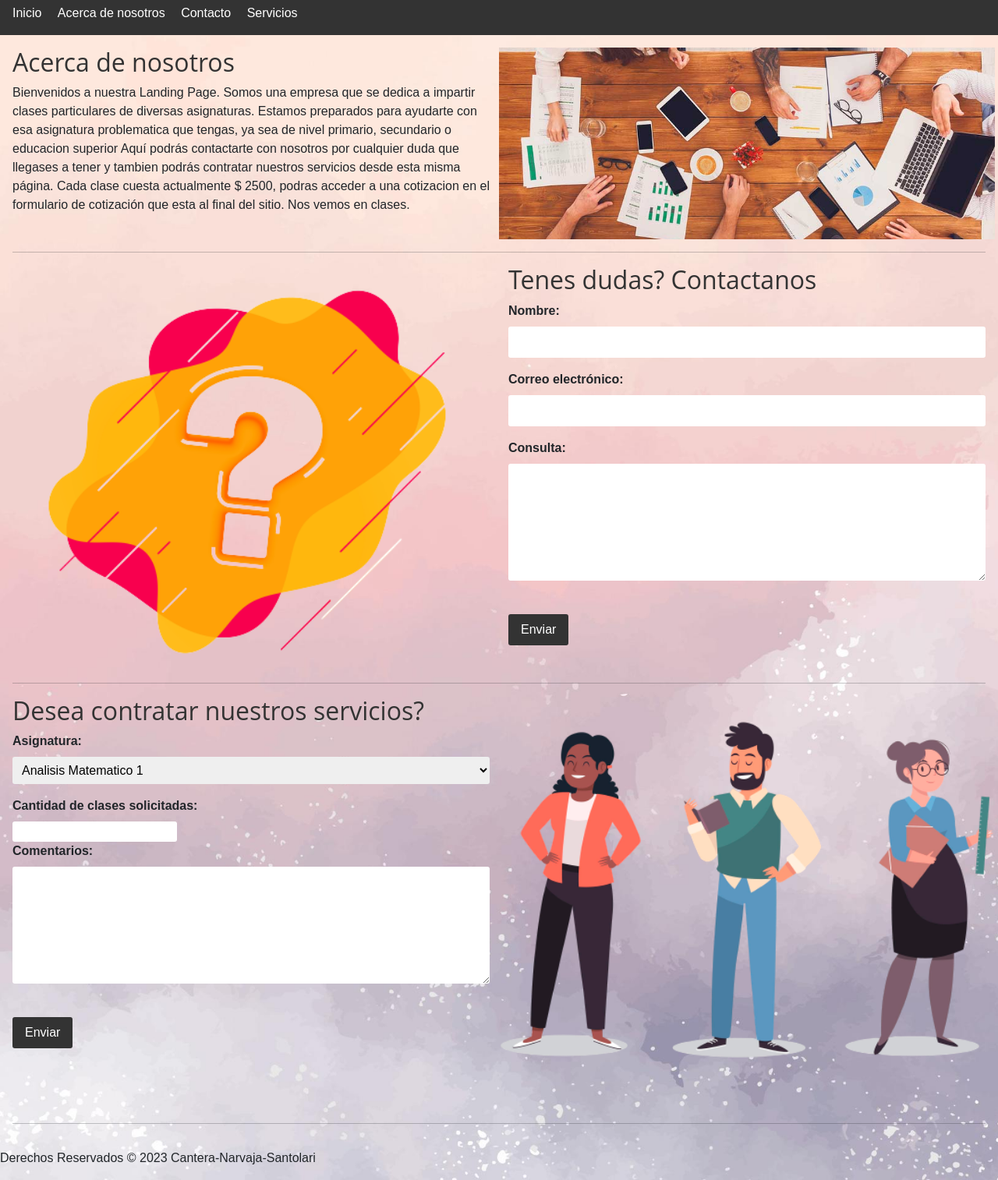
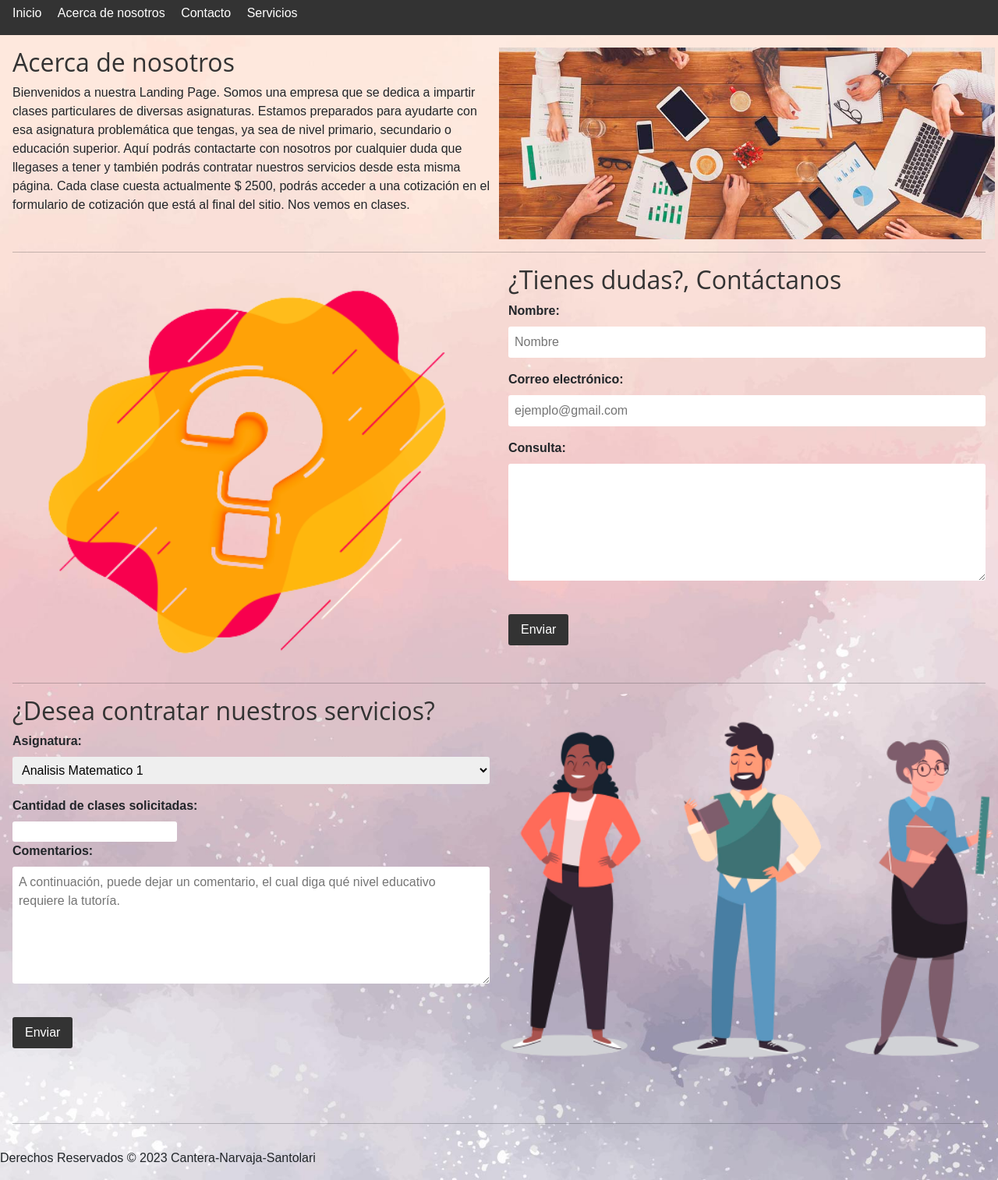
Before and after one commit to MatiasSantolari/tpi-Arg-Programa, a plain HTML site: page index.html in a window 1280 px wide. Shown: the part 67-1581 px from the top of the page at 78% size. Drawn offline with nearby package versions, Linux system fonts and the light colour scheme.

Commit message:
Revision Final

```diff
--- a/index.html
+++ b/index.html
@@ -9,7 +9,7 @@
     <script src="https://ajax.googleapis.com/ajax/libs/jquery/3.6.4/jquery.min.js"></script>
     <script src="https://cdn.jsdelivr.net/npm/jquery-validation@1.19.5/dist/jquery.validate.min.js"></script>
     <!--icono de la ventana-->
-    <link rel="icon" type="text/css" href="images/icono-pagina.svg">
+    <link rel="icon" type="text/css" href="imagenes/icono-pagina.svg">
     <!--Bootstrap-->
     <link href="https://cdn.jsdelivr.net/npm/bootstrap@5.3.0-alpha3/dist/css/bootstrap.min.css" rel="stylesheet" integrity="sha384-KK94CHFLLe+nY2dmCWGMq91rCGa5gtU4mk92HdvYe+M/SXH301p5ILy+dN9+nJOZ" crossorigin="anonymous">
 	<!--Estilos particulares-->
@@ -38,9 +38,9 @@
                 <section id="seccion-presentacion">
                     <h2>Acerca de nosotros</h2>
                     <p>Bienvenidos a nuestra Landing Page. Somos una empresa que se dedica a impartir clases particulares de diversas asignaturas.
-                        Estamos preparados para ayudarte con esa asignatura problematica que tengas, ya sea de nivel primario, secundario o educacion superior
-                        Aquí podrás contactarte con nosotros por cualquier duda que llegases a tener y tambien podrás contratar nuestros servicios desde esta misma página.
-                        Cada clase cuesta actualmente $ 2500, podras acceder a una cotizacion en el formulario de cotización que esta al final del sitio.
+                        Estamos preparados para ayudarte con esa asignatura problemática que tengas, ya sea de nivel primario, secundario o educación superior.
+                        Aquí podrás contactarte con nosotros por cualquier duda que llegases a tener y también podrás contratar nuestros servicios desde esta misma página.
+                        Cada clase cuesta actualmente $ 2500, podrás acceder a una cotización en el formulario de cotización que está al final del sitio.
                         Nos vemos en clases.
                     </p>
                 </section>
@@ -55,12 +55,12 @@
             </div>
             <div class="col-sm-6">
                 <section id="seccion-form-contacto">
-                    <h2>Tenes dudas? Contactanos</h2>
+                    <h2>¿Tienes dudas?, Contáctanos</h2>
                     <form id="form-contacto">
                         <label for="nombre">Nombre:</label>
-                        <input type="text" id="nombre" name="nombre" required>
+                        <input type="text" id="nombre" name="nombre" placeholder="Nombre" required>
                         <label for="email">Correo electrónico:</label>
-                        <input type="email" id="email" name="email" required>
+                        <input type="email" id="email" name="email" placeholder="ejemplo@gmail.com" required>
                         <label for="mensaje">Consulta:</label>
                         <textarea id="mensaje" name="mensaje" required></textarea>
                         <input type="submit" value="Enviar">
@@ -72,7 +72,7 @@
         <div class="row">
             <div class="col-sm-6">
                 <section id="seccion-form-cotizacion">
-                    <h2>Desea contratar nuestros servicios?</h2>
+                    <h2>¿Desea contratar nuestros servicios?</h2>
                     <form id="form-proceso">
 
                         <label for="subject">Asignatura:</label>
@@ -83,11 +83,13 @@
                             <option value="Algoritmos Geneticos">Algoritmos Geneticos</option>
                             <option value="Quimica">Quimica</option>
                             <option value="Logica">Logica</option>
+                            <option value="Matematica">Matematica</option>
+                            <option value="Quimica">Biologia</option>
                           </select><br>
                         <label for="quantity">Cantidad de clases solicitadas:</label>
                         <input type="number" id="quantity" name="quantity" required min="1">
                         <label for="message">Comentarios:</label>
-                        <textarea class="message" id="message" name="message"></textarea>
+                        <textarea class="message" id="message" name="message" placeholder="A continuación, puede dejar un comentario, el cual diga qué nivel educativo requiere la tutoría."></textarea>
                         <input type="submit" value="Enviar">
                     </form>
                 </section>
--- a/logica.js
+++ b/logica.js
@@ -92,7 +92,7 @@ document.addEventListener('DOMContentLoaded', function() {
               },
               success: function(response) {
                   // Aquí puedes manejar la respuesta del servidor si es necesario
-                  console.log('Éxito:', response);
+                  //console.log('Éxito:', response);
                   // Puedes mostrar un mensaje de éxito al usuario
                   alert('¡Mensaje enviado con éxito!');
               },
--- a/styles.css
+++ b/styles.css
@@ -2,7 +2,7 @@ body {
 	font-family: Arial, sans-serif;
 	margin: 0;
 	padding: 0;
-  background-image: url('images/fondo1.jpg');
+  background-image: url('imagenes/fondo1.jpg');
   background-size: cover;
   background-repeat: no-repeat;
   background-position: center center;
@@ -146,21 +146,21 @@ form input[type="submit"] {
   }
 
   .gente-trabajando-oficina{
-    background-image: url('images/gente-trabajando-oficina.jpg');
+    background-image: url('imagenes/gente-trabajando-oficina.jpg');
     background-size: cover;
     background-repeat: no-repeat;
     background-position: center center;
   }
 
   .interrogacion{
-    background-image: url('images/interrogacion.png');
+    background-image: url('imagenes/interrogacion.png');
     background-size: cover;
     background-repeat: no-repeat;
     background-position: center center;
   }
 
   .profesores{
-    background-image: url('images/profesores.png');
+    background-image: url('imagenes/profesores.png');
     background-size: cover;
     background-repeat: no-repeat;
     background-position: center center;
```
Also changed, not shown: imagenes/fondo0.jpg (renamed from images/fondo0.jpg), imagenes/fondo1.jpg (renamed from images/fondo1.jpg), imagenes/gente-trabajando-oficina.jpg (renamed from images/gente-trabajando-oficina.jpg), imagenes/icono-pagina.svg (renamed from images/icono-pagina.svg), imagenes/interrogacion.png (renamed from images/interrogacion.png), imagenes/profesores.png (renamed from images/profesores.png), index.js (deleted).
